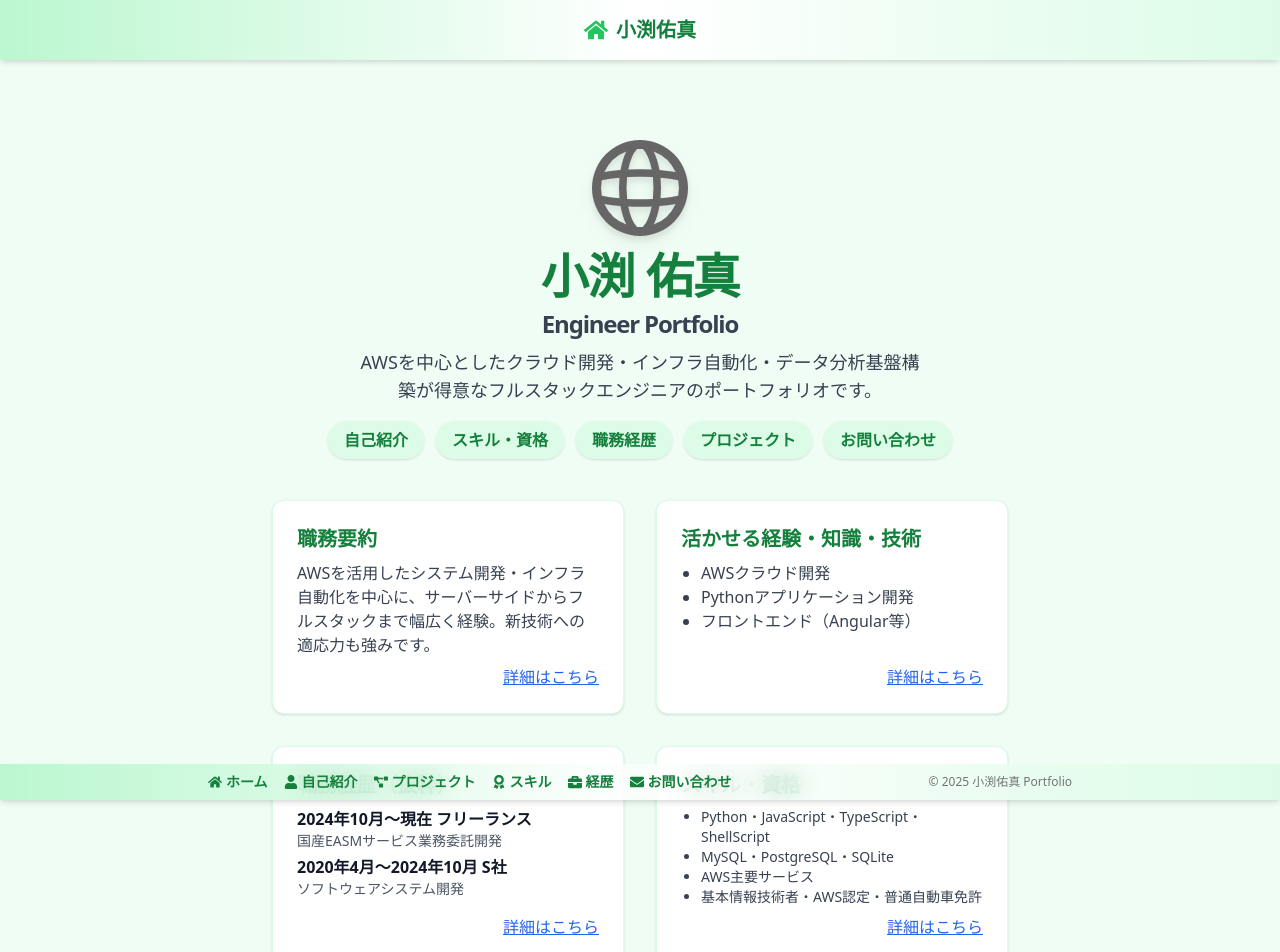
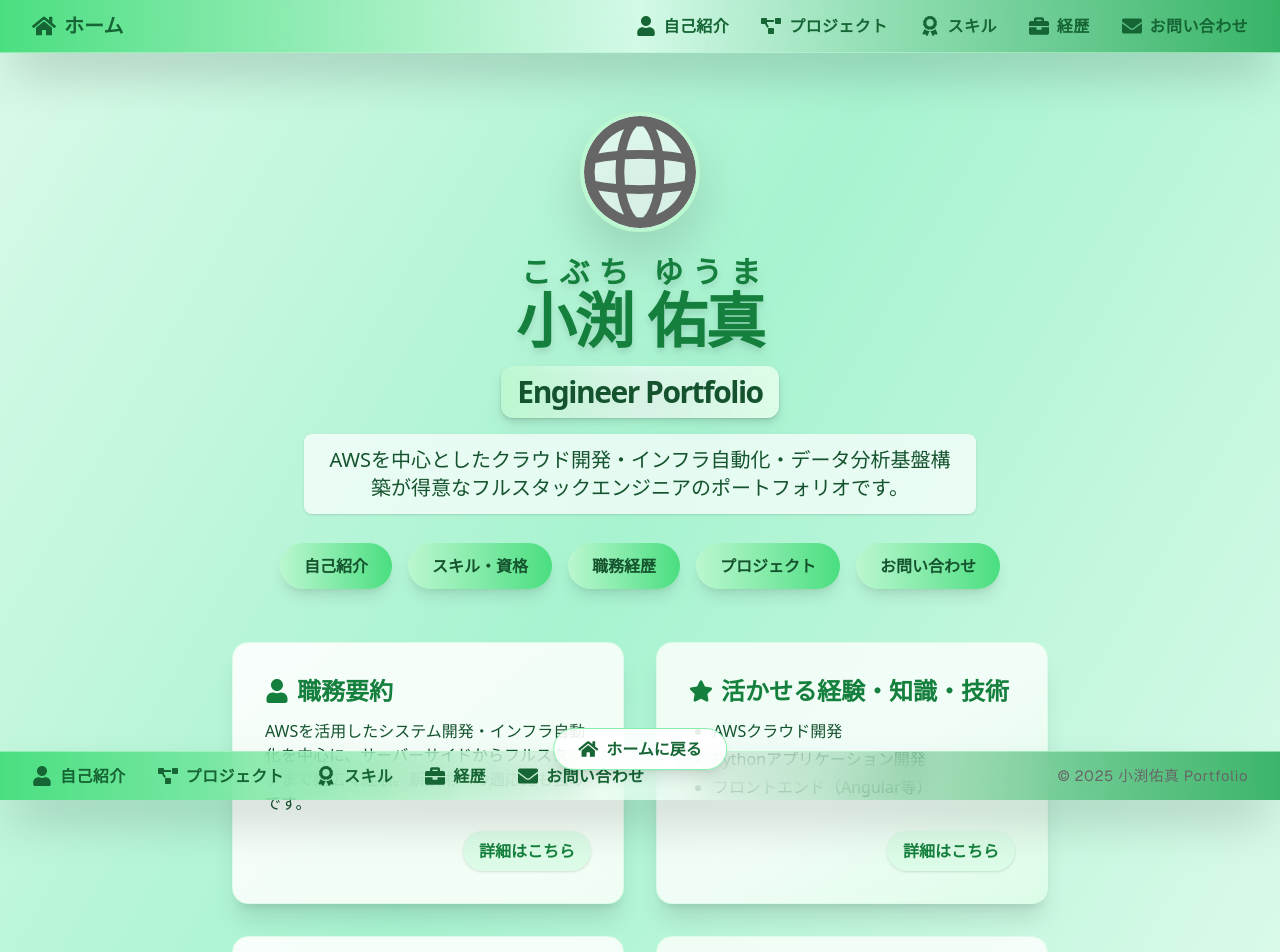
Before and after one commit to y-kobuchi/y-kobuchi.github.io, a Next.js app: page / in a window 1280 px wide. Shown: the top 952 px of the page. Built offline with nearby package versions, Linux system fonts and the light colour scheme.

Commit message:
画面デザイン一新

```diff
--- a/src/app/components/Footer.tsx
+++ b/src/app/components/Footer.tsx
@@ -1,62 +1,67 @@
 import Link from "next/link";
 import {
-  FaHome,
   FaUser,
   FaProjectDiagram,
   FaAward,
   FaBriefcase,
   FaEnvelope,
+  FaHome,
 } from "react-icons/fa";
 
 export default function Footer() {
   return (
-    <footer className="fixed bottom-0 left-0 w-full z-50 bg-gradient-to-r from-green-200 via-white/60 to-green-100 backdrop-blur-md shadow-md">
-      <div className="max-w-4xl mx-auto flex flex-col md:flex-row justify-between items-center px-4 py-2">
-        <nav className="flex gap-4 text-sm font-semibold mb-2 md:mb-0">
-          <Link
-            href="/"
-            className="flex items-center gap-1 text-green-700 hover:text-green-900 transition"
-          >
-            <FaHome />
-            ホーム
-          </Link>
+    <footer className="fixed bottom-0 left-0 w-screen max-w-none rounded-none bg-gradient-to-r from-green-400 via-white/40 to-green-600/80 backdrop-blur-lg shadow-2xl border-t border-green-200/60 z-50">
+      {/* ホームに戻るボタン（フッター中央上に重ねて配置） */}
+      <div className="absolute left-1/2 -translate-x-1/2 -top-6 z-10">
+        <Link
+          href="/"
+          className="flex items-center gap-2 px-6 py-2 rounded-full bg-white/90 shadow-lg border border-green-300 text-green-800 font-bold text-base hover:bg-green-100 hover:scale-105 transition-all duration-200"
+        >
+          <FaHome className="text-xl" />
+          ホームに戻る
+        </Link>
+      </div>
+      <div className="flex flex-row justify-between items-center px-8 py-3 relative">
+        <nav className="flex gap-8 text-base font-bold tracking-wide">
           <Link
             href="/about"
-            className="flex items-center gap-1 text-green-700 hover:text-green-900 transition"
+            className="flex items-center gap-2 text-green-800 hover:text-green-500 transition-all duration-200 hover:scale-110"
           >
-            <FaUser />
+            <FaUser className="text-xl" />
             自己紹介
           </Link>
           <Link
             href="/projects"
-            className="flex items-center gap-1 text-green-700 hover:text-green-900 transition"
+            className="flex items-center gap-2 text-green-800 hover:text-green-500 transition-all duration-200 hover:scale-110"
           >
-            <FaProjectDiagram />
+            <FaProjectDiagram className="text-xl" />
             プロジェクト
           </Link>
           <Link
             href="/skills"
-            className="flex items-center gap-1 text-green-700 hover:text-green-900 transition"
+            className="flex items-center gap-2 text-green-800 hover:text-green-500 transition-all duration-200 hover:scale-110"
           >
-            <FaAward />
+            <FaAward className="text-xl" />
             スキル
           </Link>
           <Link
             href="/career"
-            className="flex items-center gap-1 text-green-700 hover:text-green-900 transition"
+            className="flex items-center gap-2 text-green-800 hover:text-green-500 transition-all duration-200 hover:scale-110"
           >
-            <FaBriefcase />
+            <FaBriefcase className="text-xl" />
             経歴
           </Link>
           <Link
             href="/contact"
-            className="flex items-center gap-1 text-green-700 hover:text-green-900 transition"
+            className="flex items-center gap-2 text-green-800 hover:text-green-500 transition-all duration-200 hover:scale-110"
           >
-            <FaEnvelope />
+            <FaEnvelope className="text-xl" />
             お問い合わせ
           </Link>
         </nav>
-        <p className="text-xs text-neutral-500 text-center md:text-right">
+        {/* 中央スペースを空けるためのflexスペーサー */}
+        <div className="flex-1" />
+        <p className="footer-copyright ml-8 whitespace-nowrap">
           &copy; 2025 小渕佑真 Portfolio
         </p>
       </div>
--- a/src/app/components/Header.tsx
+++ b/src/app/components/Header.tsx
@@ -1,17 +1,61 @@
 import Link from "next/link";
-import { FaHome } from "react-icons/fa";
+import {
+  FaHome,
+  FaUser,
+  FaProjectDiagram,
+  FaAward,
+  FaBriefcase,
+  FaEnvelope,
+} from "react-icons/fa";
 
 export default function Header() {
   return (
-    <header className="w-full bg-gradient-to-r from-green-200 via-white/60 to-green-100 backdrop-blur-md shadow-md">
-      <div className="max-w-6xl mx-auto flex items-center justify-center px-8 py-4">
+    <header className="fixed top-0 left-0 w-screen max-w-none rounded-none bg-gradient-to-r from-green-400 via-white/40 to-green-600/80 backdrop-blur-lg shadow-2xl border-b border-green-200/60 z-50">
+      <div className="flex flex-row justify-between items-center px-8 py-3 relative">
         <Link
           href="/"
-          className="flex items-center gap-2 text-green-700 font-extrabold text-xl hover:text-green-900 transition"
+          className="flex items-center gap-2 text-green-800 font-extrabold text-xl hover:text-green-500 transition-all duration-200 hover:scale-110"
         >
-          <FaHome className="text-green-500 text-2xl" />
-          <span>小渕佑真</span>
+          <FaHome className="text-2xl" />
+          ホーム
         </Link>
+        <nav className="flex gap-8 text-base font-bold tracking-wide">
+          <Link
+            href="/about"
+            className="flex items-center gap-2 text-green-800 hover:text-green-500 transition-all duration-200 hover:scale-110"
+          >
+            <FaUser className="text-xl" />
+            自己紹介
+          </Link>
+          <Link
+            href="/projects"
+            className="flex items-center gap-2 text-green-800 hover:text-green-500 transition-all duration-200 hover:scale-110"
+          >
+            <FaProjectDiagram className="text-xl" />
+            プロジェクト
+          </Link>
+          <Link
+            href="/skills"
+            className="flex items-center gap-2 text-green-800 hover:text-green-500 transition-all duration-200 hover:scale-110"
+          >
+            <FaAward className="text-xl" />
+            スキル
+          </Link>
+          <Link
+            href="/career"
+            className="flex items-center gap-2 text-green-800 hover:text-green-500 transition-all duration-200 hover:scale-110"
+          >
+            <FaBriefcase className="text-xl" />
+            経歴
+          </Link>
+          <Link
+            href="/contact"
+            className="flex items-center gap-2 text-green-800 hover:text-green-500 transition-all duration-200 hover:scale-110"
+          >
+            <FaEnvelope className="text-xl" />
+            お問い合わせ
+          </Link>
+        </nav>
       </div>
     </header>
   );
--- a/src/app/contact/page.tsx
+++ b/src/app/contact/page.tsx
@@ -1,10 +1,13 @@
-import Link from "next/link";
+import { FaEnvelope } from "react-icons/fa";
 
 export default function ContactPage() {
   return (
-    <div className="flex items-center justify-center min-h-[60vh]">
-      <div className="bg-white rounded-xl shadow-lg p-8 w-full max-w-md text-center border border-green-200">
-        <h1 className="text-2xl font-bold mb-4 text-green-700">お問い合わせ</h1>
+    <section className="max-w-2xl mx-auto py-12 pt-16 pb-16">
+      <div className="bg-white rounded-xl shadow p-8 border border-green-100 mb-8 flex flex-col items-center">
+        <h1 className="text-3xl font-bold mb-6 text-green-700 flex items-center gap-2">
+          <FaEnvelope />
+          お問い合わせ
+        </h1>
         <p className="mb-6 text-gray-700">
           ご質問・ご相談などお気軽にご連絡ください。
         </p>
@@ -15,14 +18,7 @@ export default function ContactPage() {
           メールで問い合わせる
         </a>
         {/* SNSやGitHubなど他の連絡手段があればここに追加 */}
-        <div className="mt-6">
-          <Link href="/">
-            <span className="inline-block bg-gray-200 text-green-700 px-4 py-2 rounded-full font-medium hover:bg-gray-300 transition cursor-pointer">
-              ← ホームに戻る
-            </span>
-          </Link>
-        </div>
       </div>
-    </div>
+    </section>
   );
 }
--- a/src/app/globals.css
+++ b/src/app/globals.css
@@ -2,21 +2,97 @@
 @tailwind components;
 @tailwind utilities;
 
+/* 全体にアニメーションするグラデーション背景 */
+body {
+  background: linear-gradient(
+    120deg,
+    #d1fae5,
+    #bbf7d0,
+    #f0fdf4,
+    #a7f3d0,
+    #f0fdf4,
+    #d1fae5
+  );
+  background-size: 300% 300%;
+  animation: bodyGradientMove 16s ease-in-out infinite;
+}
+@keyframes bodyGradientMove {
+  0%,
+  100% {
+    background-position: 0% 50%;
+  }
+  50% {
+    background-position: 100% 50%;
+  }
+}
+
+/* 円形グラデーション＋拡大縮小アニメーション */
+@keyframes bgPulse {
+  0%,
+  100% {
+    transform: translate(-50%, -50%) scale(1);
+    opacity: 0.7;
+  }
+  50% {
+    transform: translate(-50%, -50%) scale(1.15);
+    opacity: 0.9;
+  }
+}
+.animate-bgPulse {
+  animation: bgPulse 8s ease-in-out infinite;
+}
+.bg-gradient-radial {
+  background: radial-gradient(circle, var(--tw-gradient-stops));
+}
+
 header {
-  position: static;
-  top: auto;
-  left: auto;
-  width: 100%;
-  z-index: auto;
+  /* Tailwindでw-screen, max-w-none, left-0, top-0, transform: none; を適用するので、ここは上書きしない */
+  position: fixed;
+  top: 0;
+  left: 0;
+  width: 100vw;
+  max-width: none;
+  transform: none;
+  z-index: 50;
 }
 main {
-  margin-top: 0;
-  margin-bottom: 0;
+  margin-top: 0px;
+  margin-bottom: 0px;
+  padding-top: 10px;
+  padding-bottom: 10px;
 }
 footer {
   position: fixed;
   bottom: 0;
   left: 0;
   width: 100vw;
+  max-width: none;
+  transform: none;
   z-index: 50;
 }
+
+@font-face {
+  font-family: "Geist";
+  src: url("/src/app/fonts/GeistVF.woff") format("woff");
+  font-weight: 100 900;
+  font-display: swap;
+}
+
+/* フッター右下の著作権表示をシャープでクールに */
+.footer-copyright {
+  font-family: "Geist", "Segoe UI", "Meiryo", sans-serif;
+  font-weight: 400;
+  font-size: 0.92rem;
+  letter-spacing: 0.04em;
+  color: #666;
+  text-shadow: none;
+  text-transform: none;
+  font-style: normal;
+  border: none;
+  padding-bottom: 0;
+  background: none;
+  line-height: 1.1;
+  -webkit-background-clip: initial;
+  -webkit-text-fill-color: initial;
+  background-clip: initial;
+}
--- a/src/app/layout.tsx
+++ b/src/app/layout.tsx
@@ -3,7 +3,7 @@ import Footer from "@/components/Footer";
 import "./globals.css";
 
 export const metadata = {
-  title: "My Portfolio",
+  title: "小渕佑真のPortfolio",
   description: "An engineer's portfolio",
 };
 
@@ -14,9 +14,9 @@ export default function RootLayout({
 }) {
   return (
     <html lang="ja">
-      <body className="flex flex-col min-h-screen">
+      <body className="flex flex-col min-h-screen relative bg-green-50">
         <Header />
-        <main className="flex-grow p-4 bg-green-50 text-gray-900">
+        <main className="flex-grow px-4 py-4 max-w-4xl mx-auto">
           {children}
         </main>
         <Footer />
--- a/src/app/page.tsx
+++ b/src/app/page.tsx
@@ -1,122 +1,135 @@
 import Link from "next/link";
 import Image from "next/image";
+import { FaUser, FaAward, FaBriefcase, FaStar } from "react-icons/fa";
 
 export default function Home() {
   return (
-    <section className="max-w-3xl mx-auto py-16 px-4">
-      <div className="flex flex-col items-center mb-12">
+    <section className="max-w-5xl mx-auto py-24 px-6 overflow-hidden">
+      {/* 背景divは削除（body全体にアニメーション背景を適用） */}
+      <div className="flex flex-col items-center mb-16">
         <Image
           src="/globe.svg"
           alt="Profile Globe"
-          width={96}
-          height={96}
-          className="mb-4 drop-shadow-lg"
+          width={120}
+          height={120}
+          className="mb-6 drop-shadow-2xl rounded-full border-4 border-green-200 bg-white/60"
         />
-        <h1 className="text-5xl font-extrabold mb-2 text-green-700 tracking-tight text-center">
+        <h1 className="text-6xl font-extrabold mb-4 text-green-700 tracking-tight text-center drop-shadow-lg">
+          <ruby>
             小渕 佑真
+            <rt>こぶち ゆうま</rt>
+          </ruby>
           <br className="sm:hidden" />
-          <span className="block text-2xl font-bold text-gray-700 mt-2">
+          <span className="block text-3xl font-bold text-green-900 mt-4 bg-gradient-to-r from-green-200 via-white/60 to-green-100 px-4 py-2 rounded-xl shadow">
             Engineer Portfolio
           </span>
         </h1>
-        <p className="text-lg text-gray-700 text-center max-w-xl mb-4">
+        <p className="text-xl text-green-900 text-center max-w-2xl mb-6 bg-white/70 rounded-lg px-6 py-3 shadow">
           AWSを中心としたクラウド開発・インフラ自動化・データ分析基盤構築が得意なフルスタックエンジニアのポートフォリオです。
         </p>
-        <div className="flex flex-wrap gap-3 justify-center mt-2">
+        <div className="flex flex-wrap gap-4 justify-center mt-4">
           <Link href="/about">
-            <span className="bg-green-100 text-green-700 px-4 py-2 rounded-full font-semibold shadow hover:bg-green-200 transition cursor-pointer">
+            <span className="bg-gradient-to-r from-green-200 to-green-400 text-green-900 px-6 py-3 rounded-full font-bold shadow-lg hover:bg-green-300 hover:scale-105 transition cursor-pointer">
               自己紹介
             </span>
           </Link>
           <Link href="/skills">
-            <span className="bg-green-100 text-green-700 px-4 py-2 rounded-full font-semibold shadow hover:bg-green-200 transition cursor-pointer">
+            <span className="bg-gradient-to-r from-green-200 to-green-400 text-green-900 px-6 py-3 rounded-full font-bold shadow-lg hover:bg-green-300 hover:scale-105 transition cursor-pointer">
               スキル・資格
             </span>
           </Link>
           <Link href="/career">
-            <span className="bg-green-100 text-green-700 px-4 py-2 rounded-full font-semibold shadow hover:bg-green-200 transition cursor-pointer">
+            <span className="bg-gradient-to-r from-green-200 to-green-400 text-green-900 px-6 py-3 rounded-full font-bold shadow-lg hover:bg-green-300 hover:scale-105 transition cursor-pointer">
               職務経歴
             </span>
           </Link>
           <Link href="/projects">
-            <span className="bg-green-100 text-green-700 px-4 py-2 rounded-full font-semibold shadow hover:bg-green-200 transition cursor-pointer">
+            <span className="bg-gradient-to-r from-green-200 to-green-400 text-green-900 px-6 py-3 rounded-full font-bold shadow-lg hover:bg-green-300 hover:scale-105 transition cursor-pointer">
               プロジェクト
             </span>
           </Link>
           <Link href="/contact">
-            <span className="bg-green-100 text-green-700 px-4 py-2 rounded-full font-semibold shadow hover:bg-green-200 transition cursor-pointer">
+            <span className="bg-gradient-to-r from-green-200 to-green-400 text-green-900 px-6 py-3 rounded-full font-bold shadow-lg hover:bg-green-300 hover:scale-105 transition cursor-pointer">
               お問い合わせ
             </span>
           </Link>
         </div>
       </div>
-
       <div className="grid md:grid-cols-2 gap-8">
         {/* 職務要約 */}
-        <section className="bg-white rounded-xl shadow p-6 border border-green-100 flex flex-col justify-between">
+        <section className="bg-gradient-to-br from-white/90 to-green-50 rounded-2xl shadow-xl border border-green-100 p-8 flex flex-col justify-between">
           <div>
-            <h2 className="text-xl font-bold mb-2 text-green-700">職務要約</h2>
-            <p className="text-gray-700 mb-2">
+            <h2 className="text-2xl font-bold mb-3 text-green-700 flex items-center gap-2">
+              <FaUser />
+              職務要約
+            </h2>
+            <p className="text-green-900 mb-4 font-medium">
               AWSを活用したシステム開発・インフラ自動化を中心に、サーバーサイドからフルスタックまで幅広く経験。新技術への適応力も強みです。
             </p>
           </div>
           <div className="text-right">
-            <Link href="/about" className="text-blue-600 underline">
+            <Link href="/about">
+              <span className="inline-block bg-green-100 text-green-700 px-4 py-2 rounded-full font-semibold shadow hover:bg-green-200 hover:scale-105 transition cursor-pointer">
                 詳細はこちら
+              </span>
             </Link>
           </div>
         </section>
-
         {/* 活かせる経験・知識・技術 */}
-        <section className="bg-white rounded-xl shadow p-6 border border-green-100 flex flex-col justify-between">
+        <section className="bg-gradient-to-br from-green-50 via-white/80 to-green-100 rounded-2xl shadow-xl border border-green-100 p-8 flex flex-col justify-between">
           <div>
-            <h2 className="text-xl font-bold mb-2 text-green-700">
+            <h2 className="text-2xl font-bold mb-3 text-green-700 flex items-center gap-2">
+              <FaStar />
               活かせる経験・知識・技術
             </h2>
-            <ul className="list-disc pl-5 text-gray-700 mb-2">
+            <ul className="list-disc pl-6 text-green-900 mb-4 font-medium space-y-1">
               <li>AWSクラウド開発</li>
               <li>Pythonアプリケーション開発</li>
               <li>フロントエンド（Angular等）</li>
             </ul>
           </div>
           <div className="text-right">
-            <Link href="/about" className="text-blue-600 underline">
+            <Link href="/about">
+              <span className="inline-block bg-green-100 text-green-700 px-4 py-2 rounded-full font-semibold shadow hover:bg-green-200 hover:scale-105 transition cursor-pointer">
                 詳細はこちら
+              </span>
             </Link>
           </div>
         </section>
-
         {/* 職務経歴（直近のみ抜粋） */}
-        <section className="bg-white rounded-xl shadow p-6 border border-green-100 flex flex-col justify-between">
+        <section className="bg-gradient-to-br from-white/90 to-green-50 rounded-2xl shadow-xl border border-green-100 p-8 flex flex-col justify-between">
           <div>
-            <h2 className="text-xl font-bold mb-2 text-green-700">
+            <h2 className="text-2xl font-bold mb-3 text-green-700 flex items-center gap-2">
+              <FaBriefcase />
               職務経歴（抜粋）
             </h2>
-            <div className="mb-1">
+            <div className="mb-2">
               <h3 className="font-bold">2024年10月～現在 フリーランス</h3>
-              <p className="text-sm text-gray-600">
+              <p className="text-sm text-green-800">
                 国産EASMサービス業務委託開発
               </p>
             </div>
             <div>
               <h3 className="font-bold">2020年4月～2024年10月 S社</h3>
-              <p className="text-sm text-gray-600">ソフトウェアシステム開発</p>
+              <p className="text-sm text-green-800">ソフトウェアシステム開発</p>
             </div>
           </div>
           <div className="text-right">
-            <Link href="/career" className="text-blue-600 underline">
+            <Link href="/career">
+              <span className="inline-block bg-green-100 text-green-700 px-4 py-2 rounded-full font-semibold shadow hover:bg-green-200 hover:scale-105 transition cursor-pointer">
                 詳細はこちら
+              </span>
             </Link>
           </div>
         </section>
-
         {/* スキル・資格 */}
-        <section className="bg-white rounded-xl shadow p-6 border border-green-100 flex flex-col justify-between">
+        <section className="bg-gradient-to-br from-green-50 via-white/80 to-green-100 rounded-2xl shadow-xl border border-green-100 p-8 flex flex-col justify-between">
           <div>
-            <h2 className="text-xl font-bold mb-2 text-green-700">
+            <h2 className="text-2xl font-bold mb-3 text-green-700 flex items-center gap-2">
+              <FaAward />
               スキル・資格
             </h2>
-            <ul className="list-disc pl-5 text-sm text-gray-700 mb-2">
+            <ul className="list-disc pl-6 text-green-900 mb-4 font-medium space-y-1">
               <li>Python・JavaScript・TypeScript・ShellScript</li>
               <li>MySQL・PostgreSQL・SQLite</li>
               <li>AWS主要サービス</li>
@@ -124,23 +137,29 @@ export default function Home() {
             </ul>
           </div>
           <div className="text-right">
-            <Link href="/skills" className="text-blue-600 underline">
+            <Link href="/skills">
+              <span className="inline-block bg-green-100 text-green-700 px-4 py-2 rounded-full font-semibold shadow hover:bg-green-200 hover:scale-105 transition cursor-pointer">
                 詳細はこちら
+              </span>
             </Link>
           </div>
         </section>
-
         {/* 自己PR */}
-        <section className="bg-white rounded-xl shadow p-6 border border-green-100 flex flex-col justify-between md:col-span-2">
+        <section className="bg-gradient-to-br from-white/90 to-green-50 rounded-2xl shadow-xl border border-green-100 p-8 flex flex-col justify-between md:col-span-2">
           <div>
-            <h2 className="text-xl font-bold mb-2 text-green-700">自己PR</h2>
-            <p className="text-gray-700 mb-2">
+            <h2 className="text-2xl font-bold mb-3 text-green-700 flex items-center gap-2">
+              <FaStar />
+              自己PR
+            </h2>
+            <p className="text-green-900 mb-4 font-medium">
               AWSを活用した多様なサービス開発経験と、新技術への高い適応力を活かし、クラウド領域の発展に貢献します。
             </p>
           </div>
           <div className="text-right">
-            <Link href="/pr" className="text-blue-600 underline">
+            <Link href="/pr">
+              <span className="inline-block bg-green-100 text-green-700 px-4 py-2 rounded-full font-semibold shadow hover:bg-green-200 hover:scale-105 transition cursor-pointer">
                 詳細はこちら
+              </span>
             </Link>
           </div>
         </section>
```
Also changed, not shown: src/app/about/page.tsx (+1 -11 lines), src/app/career/page.tsx (+5 -9 lines), src/app/pr/page.tsx (+7 -9 lines), src/app/projects/page.tsx (+5 -13 lines), src/app/skills/page.tsx (+1 -9 lines). Lines whose indentation alone changed are shown as unchanged.
